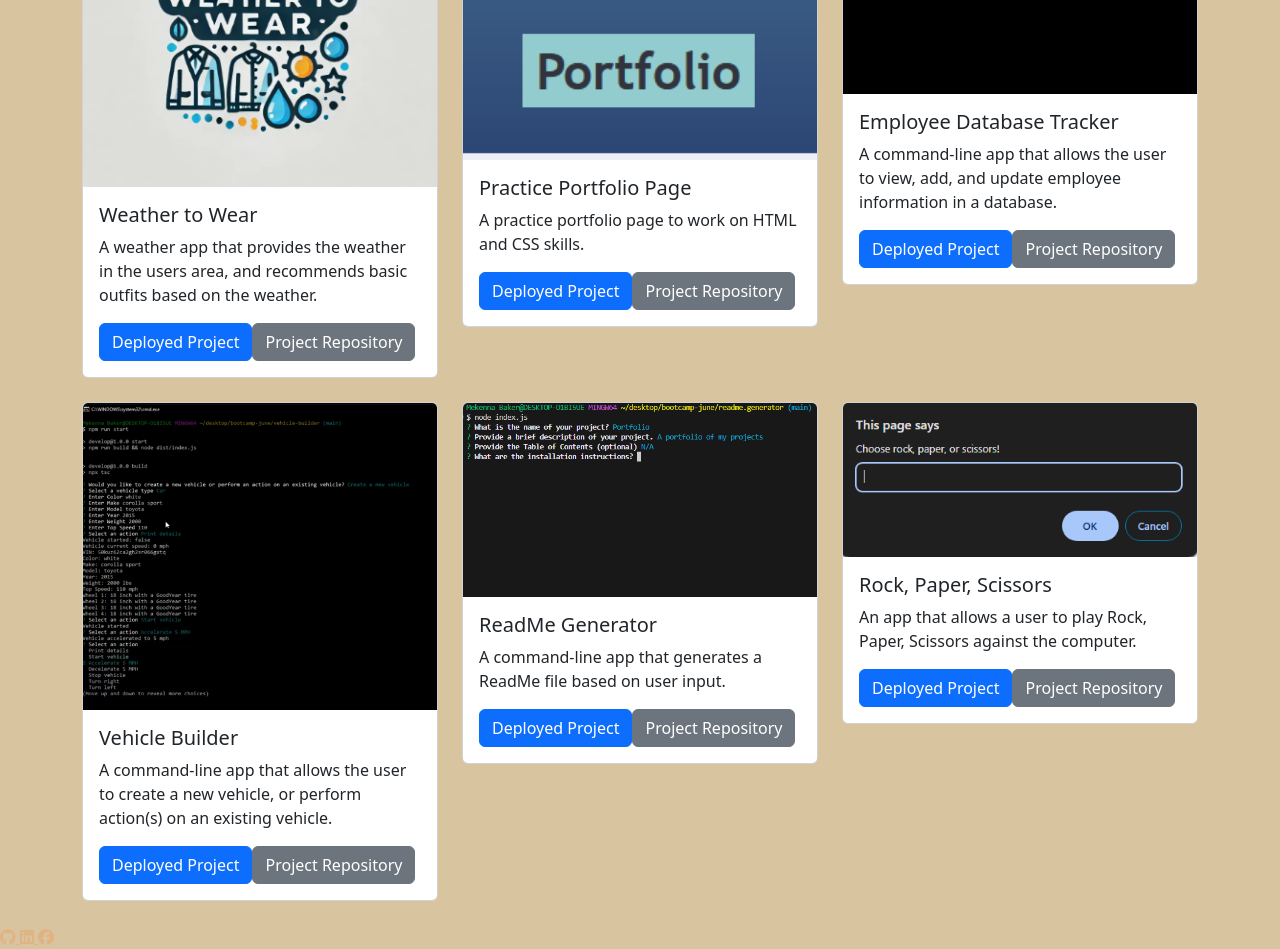
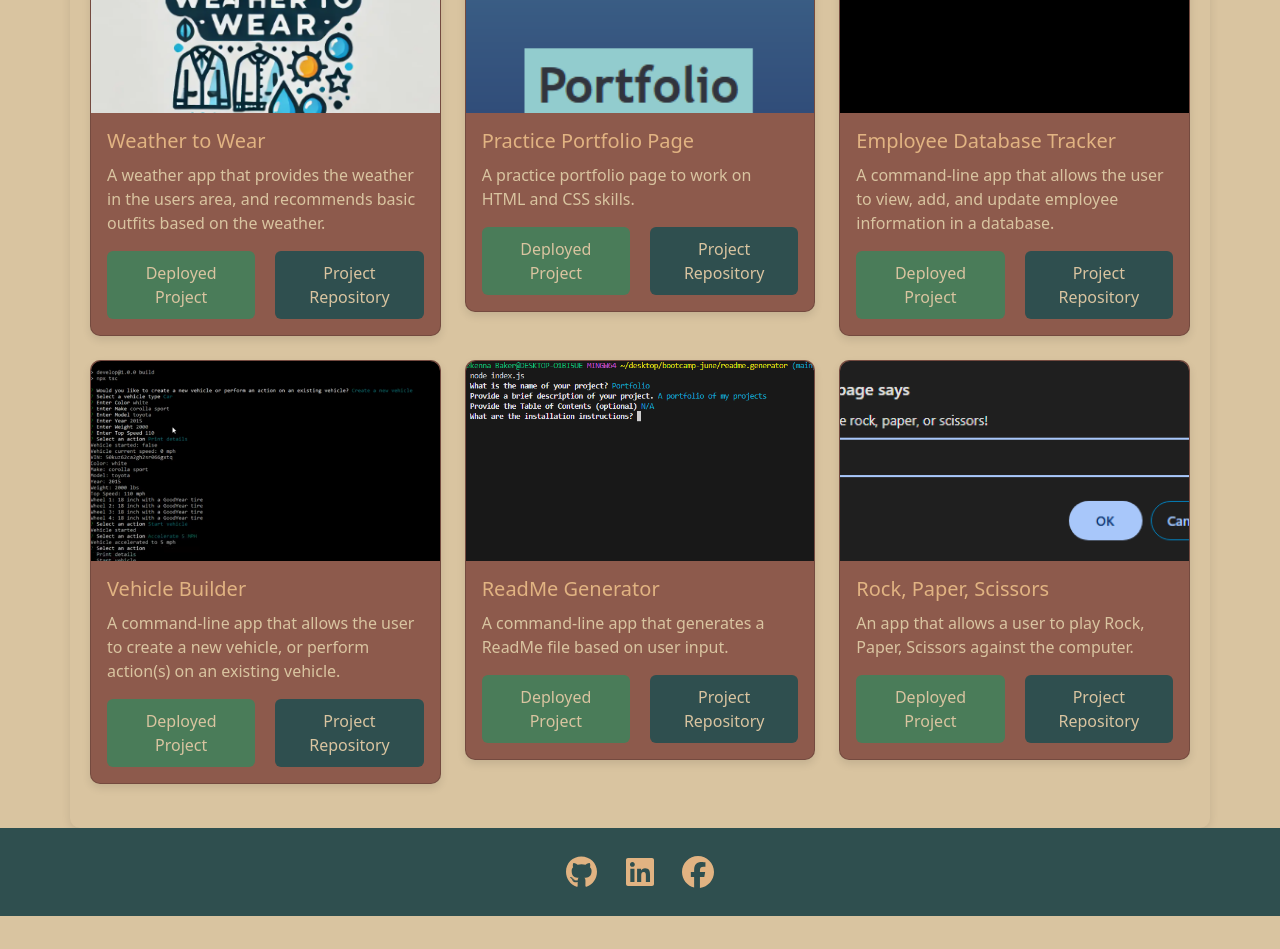
Before and after one commit to Mekenna-Baker/React-Portfolio, a React (Vite) app in the folder React Portfolio/: page /projects in a window 1280 px wide. Shown: the part 320-1269 px from the top of the page. After the commit the page ends 1236 px from the top, so only its background shows below. Built offline with nearby package versions, Linux system fonts and the light colour scheme.

Commit message:
added more css to header and footer css files

```diff
--- a/React Portfolio/src/components/projects.jsx
+++ b/React Portfolio/src/components/projects.jsx
@@ -62,12 +62,13 @@ const Projects = () => {
                     <div className="col-md-4 mb-4" key={index}>
                         <div className="card">
                             <img src={project.image} className="card-img-top" alt={project.title} />
+
                             <div className="card-body">
-
                                 <h5 className="card-title">{project.title}</h5>
                                 <p className="card-text">{project.description}</p>
 
                                 {/* The projects' deployed links */}
+                                <div className="button-container">
                                     <a href={project.deployedLink} className="btn btn-primary" target="_blank" rel="noopener noreferrer">
                                         Deployed Project
                                     </a>
@@ -75,6 +76,7 @@ const Projects = () => {
                                     <a href={project.repoLink} className="btn btn-secondary ml-2" target="_blank" rel="noopener noreferrer">
                                         Project Repository
                                     </a>
+                                </div>
                             </div>
                         </div>
                     </div>
--- a/React Portfolio/src/css/Footer.css
+++ b/React Portfolio/src/css/Footer.css
@@ -6,7 +6,23 @@
     --color-yellow: #e1b382;
 }
 
-.footer {
+footer {
     background-color: var(--color-gray);
     color: var(--color-sand);
+    padding: 20px;
+    text-align: center;
 }
+
+footer a {
+    color: var(--color-yellow);
+    transition: color 0.25s ease-in;
+    font-size: 2rem;
+    margin: 0 10px;
+    text-decoration: none;
+    transition: color 0.25s ease-in, text-decoration-color 0.25s ease-in;
+}
+
+footer a:hover, footer a:focus {
+    color: var(--color-warm-yellow);
+    text-decoration-color: var(--color-warm-yellow);
+}
--- a/React Portfolio/src/css/Header.css
+++ b/React Portfolio/src/css/Header.css
@@ -8,6 +8,7 @@
 
 .navbar {
     background-color: var(--color-green) !important;
+    padding: 15px 20px;
 }
 
 .navbar-brand {
--- a/React Portfolio/src/css/Projects.css
+++ b/React Portfolio/src/css/Projects.css
@@ -0,0 +1,84 @@
+:root {
+    --color-muted-green: #4A7C59;
+    --color-clay-brown: #8D5A4C;
+    --color-soft-sand: #D9C4A0;
+    --color-slate-gray: #2F4F4F;
+    --color-warm-yellow: #E1B382;
+}
+
+#projects {
+    background-color: var(--color-soft-sand);
+    padding: 20px;
+    border-radius: 10px;
+    box-shadow: 0 2px 10px rgba(0, 0, 0, 0.1);
+}
+
+.card {
+    border-radius: 10px;
+    box-shadow: 0 4px 8px rgba(0, 0, 0, 0.1);
+    background-color: var(--color-clay-brown);
+    color: var(--color-soft-sand);
+}
+
+.card-title {
+    color: var(--color-warm-yellow);
+    font-size: 1.25rem;
+    margin-bottom: 10px;
+}
+
+.card-text {
+    font-size: 1rem;
+    color: var(--color-soft-sand);
+}
+
+.button-container {
+    display: flex;
+    justify-content: center;
+    gap: 10px;
+    margin-top: 15px;
+}
+
+.btn-primary {
+    background-color: var(--color-muted-green);
+    border: none;
+    color: var(--color-soft-sand);
+    transition: all 0.25s ease-in;
+
+}
+
+.btn-primary:hover, .btn-primary:focus {
+    background-color: var(--color-warm-yellow);
+    color: var(--color-slate-gray);
+}
+
+.btn-secondary {
+    background-color: var(--color-slate-gray);
+    border: none;
+    color: var(--color-soft-sand);
+    margin-left: 10px;
+    transition: all 0.25s ease-in;
+}
+
+.btn-secondary:hover, .btn-secondary:focus {
+    background-color: var(--color-muted-green);
+    color: var(--color-soft-sand);
+}
+
+.btn-primary, .btn-secondary {
+    text-align: center;
+    padding: 10px 20px;
+    flex: 1;
+}
+
+.card-img-top {
+    width: 100%;
+    height: 200px;
+    object-fit: cover;
+    border-radius: 10px 10px 0 0;
+}
+
+h2 {
+    text-align: center;
+    color: var(--color-muted-green);
+    margin-bottom: 50px;
+}
--- a/React Portfolio/src/index.css
+++ b/React Portfolio/src/index.css
@@ -8,29 +8,9 @@
 
 body {
     background-color: var(--color-sand);
-    color: var(--color-gray);
     /* add font family */
 }
 
 h2 p {
     color: var(--color-brown);
 }
-
-a {
-    color: var(--color-yellow);
-}
-
-button {
-    background-color: var(--color-muted-green);
-    color: #FFFFFF;
-    border: none;
-    padding: 10px 20px;
-    font-size: 16px;
-    cursor: pointer;
-    transition: all 0.25s ease-in;
-}
-
-button:hover {
-    background-color: var(--color-clay-brown);
-    color: #FFFFFF;
-}
```
Lines whose indentation alone changed are shown as unchanged.
